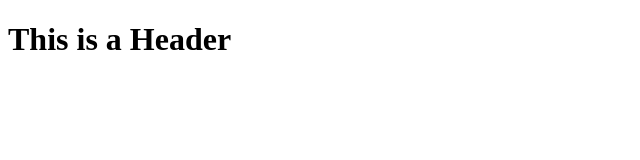
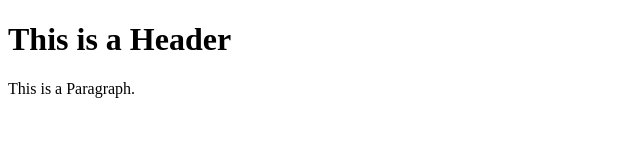
Before and after one commit to TylerJRubino/git-test, a plain HTML site: page index.html in a window 1280 px wide. Shown: the whole page, without its empty margins (0-640 px from the left). Drawn offline with Linux system fonts and the light colour scheme.

Commit message:
Second commit

```diff
--- a/index.html
+++ b/index.html
@@ -8,5 +8,7 @@
 </head>
 <body>
     <h1>This is a Header</h1>
+    <p>This is a Paragraph.
+    </p>
 </body>
 </html>
```
